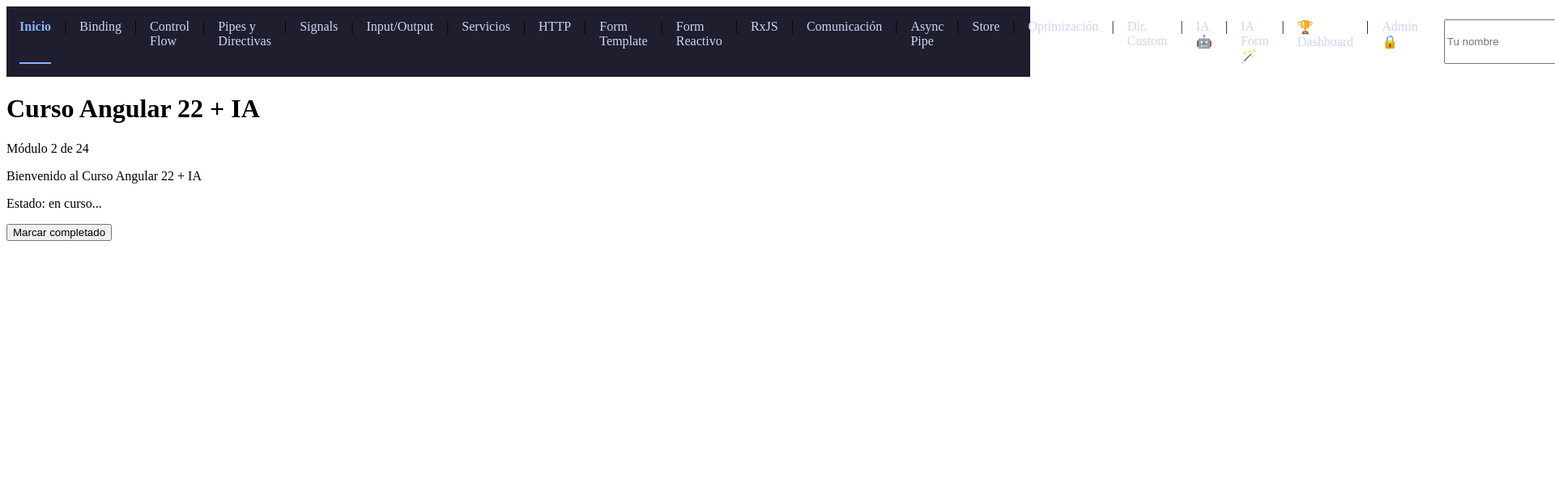
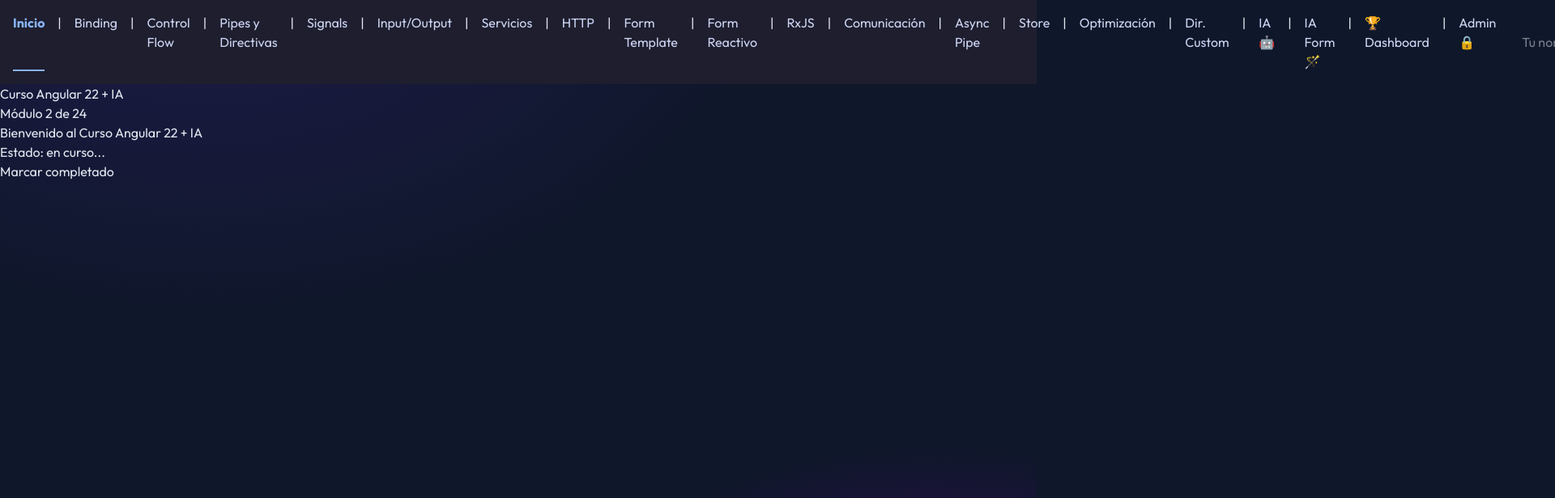
Before and after one commit to Motoerick92/curso-angular-ia, an Angular app: page / in a window 1280 px wide. Shown: the top 616 px of the page at 81% size, 1920 px wide, since content can reach past the window. Built offline with nearby package versions, Linux system fonts and the light colour scheme.

Commit message:
feat: bonus m25 - tailwind v4 + design system indigo/fuchsia + ui-card

```diff
--- a/package.json
+++ b/package.json
@@ -28,10 +28,13 @@
     "@angular/build": "^22.2.2",
     "@angular/cli": "^22.2.2",
     "@angular/compiler-cli": "^22.2.0",
+    "@tailwindcss/postcss": "^4.3.3",
     "@types/express": "^5.0.1",
     "@types/node": "^22.12.0",
     "jsdom": "^30.0.0",
+    "postcss": "^8.5.29",
     "prettier": "^3.8.1",
+    "tailwindcss": "^4.3.3",
     "typescript": "~6.0.2",
     "vite": "^8.3.4",
     "vitest": "^5.0.3"
--- /dev/null
+++ b/src/app/shared/components/ui/ui-card.ts
@@ -0,0 +1,56 @@
+import { ChangeDetectionStrategy, Component, input } from '@angular/core';
+
+// ═══════════════════════════════════════════════════════════════
+// UI-CARD: bloque visual reutilizable del design system.
+//
+// ・Borde sutil + sombra de marca (indigo/fuchsia)
+// ・Hover: se "flota" (-translate-y-1) con más sombra
+// ・Uso: <ui-card variant="elevada"> ...contenido proyectado... </ui-card>
+//
+// ng-content = proyección de contenido: el padre mete lo que quiera.
+// ═══════════════════════════════════════════════════════════════
+@Component({
+  selector: 'ui-card',
+  standalone: true,
+  changeDetection: ChangeDetectionStrategy.OnPush, // render solo si cambia input
+  template: `
+    <div [class]="clases()">
+      <!-- Slot opcional para encabezado -->
+      @if (titulo(); as t) {
+        <header class="mb-3 flex items-center justify-between">
+          <h3 class="text-lg font-semibold text-text">{{ t }}</h3>
+          @if (etiqueta(); as e) {
+            <span class="rounded-full bg-primary/15 px-2.5 py-0.5 text-xs font-medium text-primary-soft">
+              {{ e }}
+            </span>
+          }
+        </header>
+      }
+
+      <!-- Todo lo que envuelva <ui-card>...</ui-card> cae aquí -->
+      <ng-content />
+    </div>
+  `,
+})
+export class UiCard {
+  // Título opcional (si llega, dibuja header)
+  titulo = input<string | null>(null);
+  // Etiqueta tipo badge a la derecha del título
+  etiqueta = input<string | null>(null);
+  // Variante de elevación
+  variant = input<'base' | 'elevada' | 'plana'>('base');
+
+  // Clases Tailwind calculadas según la variante
+  clases(): string {
+    const base =
+      'rounded-xl border border-border bg-bg-card text-text shadow-(--shadow) ' +
+      'transition-all duration-200 ' +
+      'hover:-translate-y-1 hover:bg-bg-card-hover hover:shadow-(--shadow-hover)';
+
+    switch (this.variant()) {
+      case 'elevada':  return base + ' p-6 shadow-(--shadow-hover)';
+      case 'plana':    return base + ' p-4 shadow-none';
+      default:         return base + ' p-5';
+    }
+  }
+}
--- /dev/null
+++ b/src/app/shared/styles/theme.css
@@ -0,0 +1,111 @@
+/* ═══════════════════════════════════════════════════════════════
+   DESIGN SYSTEM — Curso Angular 22 + IA
+   ─────────────────────────────────────────────────────────────
+   Paleta pensada para CURSO profesional (no admin aburrido):
+   ・Indigo 600  → color primario (botones, links, activos)
+   ・Fuchsia    → acento (gradientes, highlights)
+   ・Slate 900  → fondo oscuro de la app
+   Nada de blanco/negro puros: todo tonos suaves de la paleta.
+
+   Todo el tema vive en CSS variables para:
+   ・Que cualquier componente pueda usarlos sin hardcodear hex
+   ・Que Tailwind las exponga vía @theme (colores bg-primary etc)
+   ═══════════════════════════════════════════════════════════════ */
+
+/* ── Tokens raíz (variables CSS) ─────────────────────────────── */
+:root {
+  /* Colores brand */
+  --primary:        #4f46e5;   /* indigo-600 */
+  --primary-soft:   #6366f1;   /* indigo-500 */
+  --accent:         #d946ef;   /* fuchsia-500 */
+  --accent-soft:    #e879f9;   /* fuchsia-400 */
+
+  /* Fondos (nunca blanco puro) */
+  --bg-app:         #0f172a;   /* slate-900 */
+  --bg-panel:       #1e293b;   /* slate-800 */
+  --bg-card:        #1e293b;   /* slate-800 (cards) */
+  --bg-card-hover:  #273349;
+
+  /* Texto (nunca negro puro) */
+  --text:           #e2e8f0;   /* slate-200 */
+  --text-muted:     #94a3b8;   /* slate-400 */
+  --text-faint:     #64748b;   /* slate-500 */
+
+  /* Bordes y radios */
+  --border:         #334155;   /* slate-700 */
+  --radius:         1rem;      /* bordes redondeados "premium" */
+  --radius-sm:      0.5rem;
+
+  /* Sombras suaves, tono indigo */
+  --shadow:         0 8px 24px -8px rgb(79 70 229 / 0.25);
+  --shadow-hover:   0 16px 40px -12px rgb(217 70 239 / 0.30);
+
+  /* Gradientes de marca */
+  --gradient-brand: linear-gradient(135deg, var(--primary) 0%, var(--accent) 100%);
+  --gradient-app:   radial-gradient(1200px 800px at 20% -10%, #1e1b4b 0%, transparent 60%),
+                    radial-gradient(900px 600px at 90% 110%, #3b0764 0%, transparent 55%),
+                    var(--bg-app);
+
+  /* Tipografía */
+  --font-sans: 'Outfit', 'Inter', system-ui, -apple-system, sans-serif;
+}
+
+/* ── Mapeo a Tailwind v4 (@theme expone las vars como clases) ── */
+@theme inline {
+  --color-primary:      var(--primary);
+  --color-primary-soft: var(--primary-soft);
+  --color-accent:       var(--accent);
+  --color-accent-soft:  var(--accent-soft);
+  --color-bg-app:       var(--bg-app);
+  --color-bg-panel:     var(--bg-panel);
+  --color-bg-card:      var(--bg-card);
+  --color-bg-card-hover: var(--bg-card-hover);
+  --color-text:         var(--text);
+  --color-text-muted:   var(--text-muted);
+  --color-text-faint:   var(--text-faint);
+  --color-border:       var(--border);
+  --font-sans:          var(--font-sans);
+  --radius-xl:          var(--radius);
+  --radius-md:          var(--radius-sm);
+}
+
+/* ── Base global ─────────────────────────────────────────────── */
+html {
+  color-scheme: dark;             /* inputs nativos oscuros */
+}
+
+body {
+  margin: 0;
+  min-height: 100vh;
+  font-family: var(--font-sans);
+  color: var(--text);
+  /* Fondo con gradientes radiales = "premium", nunca plano blanco */
+  background: var(--gradient-app);
+  background-attachment: fixed;
+}
+
+/* Scrollbar discreta acorde al tema */
+::-webkit-scrollbar { width: 10px; height: 10px; }
+::-webkit-scrollbar-track { background: var(--bg-app); }
+::-webkit-scrollbar-thumb {
+  background: #334155;
+  border-radius: 99px;
+}
+::-webkit-scrollbar-thumb:hover { background: #475569; }
+
+/* Selección de texto con acento */
+::selection {
+  background: rgb(217 70 239 / 0.35);
+  color: #fff;
+}
+
+/* Links heredan tipografía/tema */
+a { color: var(--primary-soft); }
+a:hover { color: var(--accent-soft); }
+
+/* Focus visible accesible con acento de marca */
+:focus-visible {
+  outline: 2px solid var(--accent);
+  outline-offset: 2px;
+  border-radius: var(--radius-sm);
+}
--- a/src/styles.css
+++ b/src/styles.css
@@ -1 +1,13 @@
-/* You can add global styles to this file, and also import other style files */
+/* ═══════════════════════════════════════════════════════════
+   STYLES GLOBALES — Curso Angular 22 + IA
+   Orden obligatorio: TODOS los @import van primero (regla CSS).
+   ═══════════════════════════════════════════════════════════ */
+
+/* 1. Tipografía Google Fonts: Outfit (display) + Inter (texto) */
+@import url('https://fonts.googleapis.com/css2?family=Outfit:wght@400;500;600;700;800&family=Inter:wght@400;500;600&display=swap');
+
+/* 2. Tailwind v4 (motor de utilidades) */
+@import "tailwindcss";
+
+/* 3. Nuestro design system: paleta Indigo/Fuchsia/Slate, tokens, base */
+@import "./app/shared/styles/theme.css";
```
Also changed, not shown: .postcssrc.json (added), 2 other files (tests, documents, lock files or other folders).
